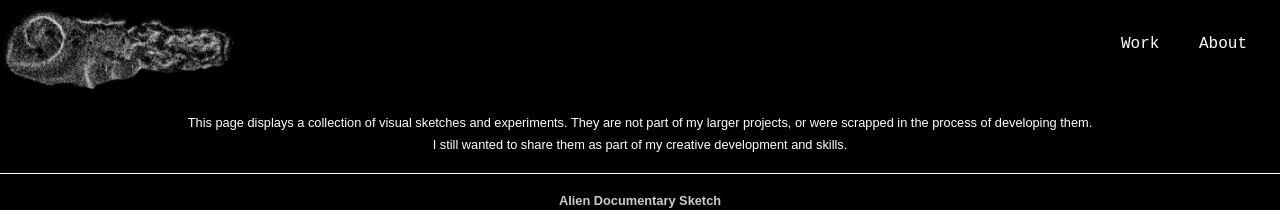
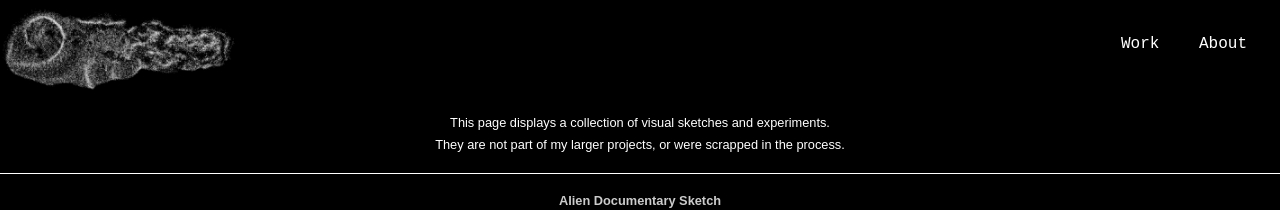
Before and after one commit to QuirijnDees/my-website-vercel, a React (Vite) app: page /sketches in a window 1280 px wide. Shown: the top 210 px of the page. Built offline with nearby package versions, Linux system fonts and the light colour scheme; a web font is replaced by a local one.

Commit message:
rly updated sketches page

```diff
--- a/src/pages/sketches.jsx
+++ b/src/pages/sketches.jsx
@@ -18,7 +18,7 @@ const subImageList = [
 const gifIndices = []; //////////////// IF AN IMAGE IS A GIF, FILL IN THE IMAGE_(INDEX1)_(INDEX2) PER GIF.
 const headers = [null, "Alien Documentary Sketch"];
 const textParagraphs = [
-    "This page displays a collection of visual sketches and experiments. They are not part of my larger projects, or were scrapped in the process of developing them.\nI still wanted to share them as part of my creative development and skills.",
+    "This page displays a collection of visual sketches and experiments.\nThey are not part of my larger projects, or were scrapped in the process.",
     "This video is a sketch of what a voice-overed timelapse segment in an alien documentary might look and sound like. I created it as an early stage test for an alternative direction for my Master's graduation film Symbionts (2025). The 3D animation is created using Houdini, rendered in Karma,     the voice sampling was done using Supercollider.",
    ];
 
```
